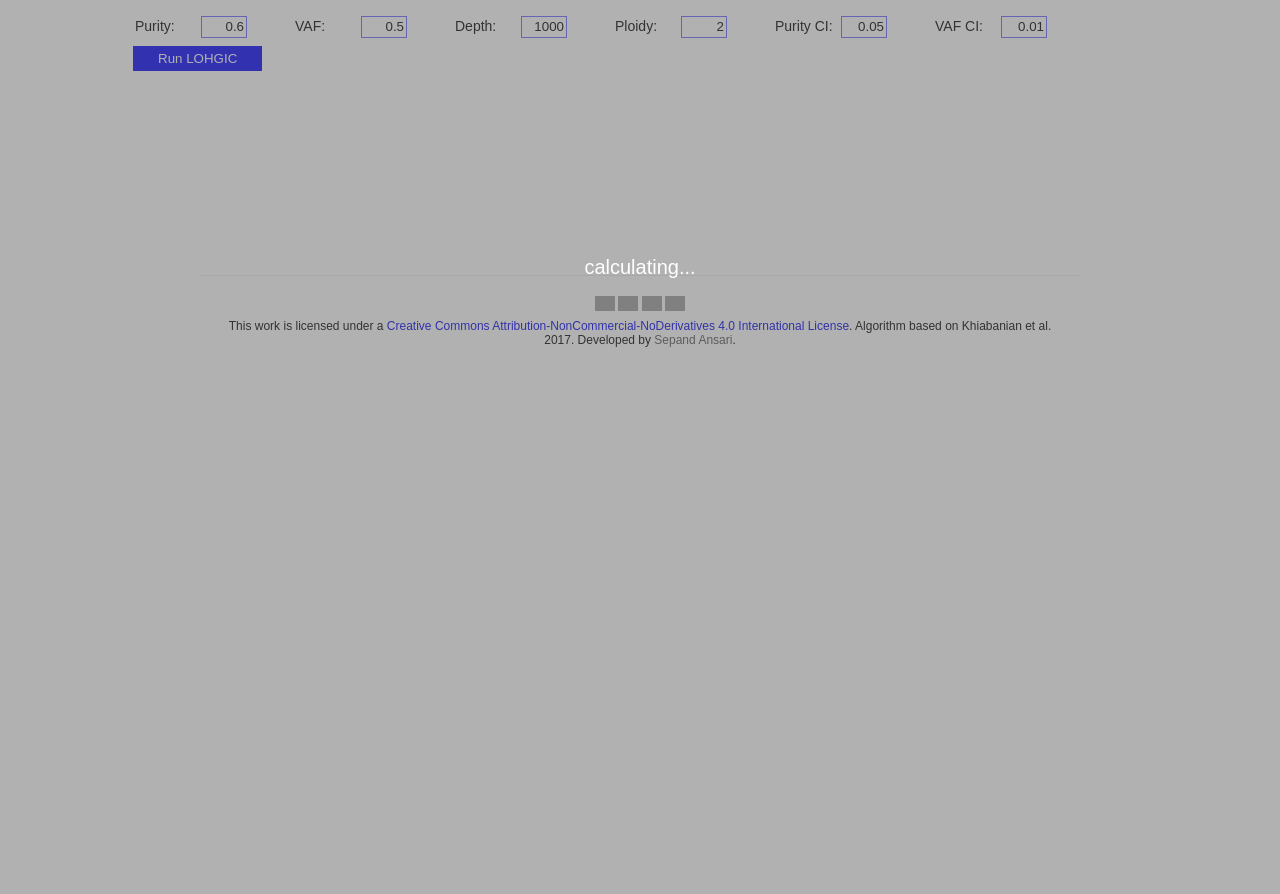
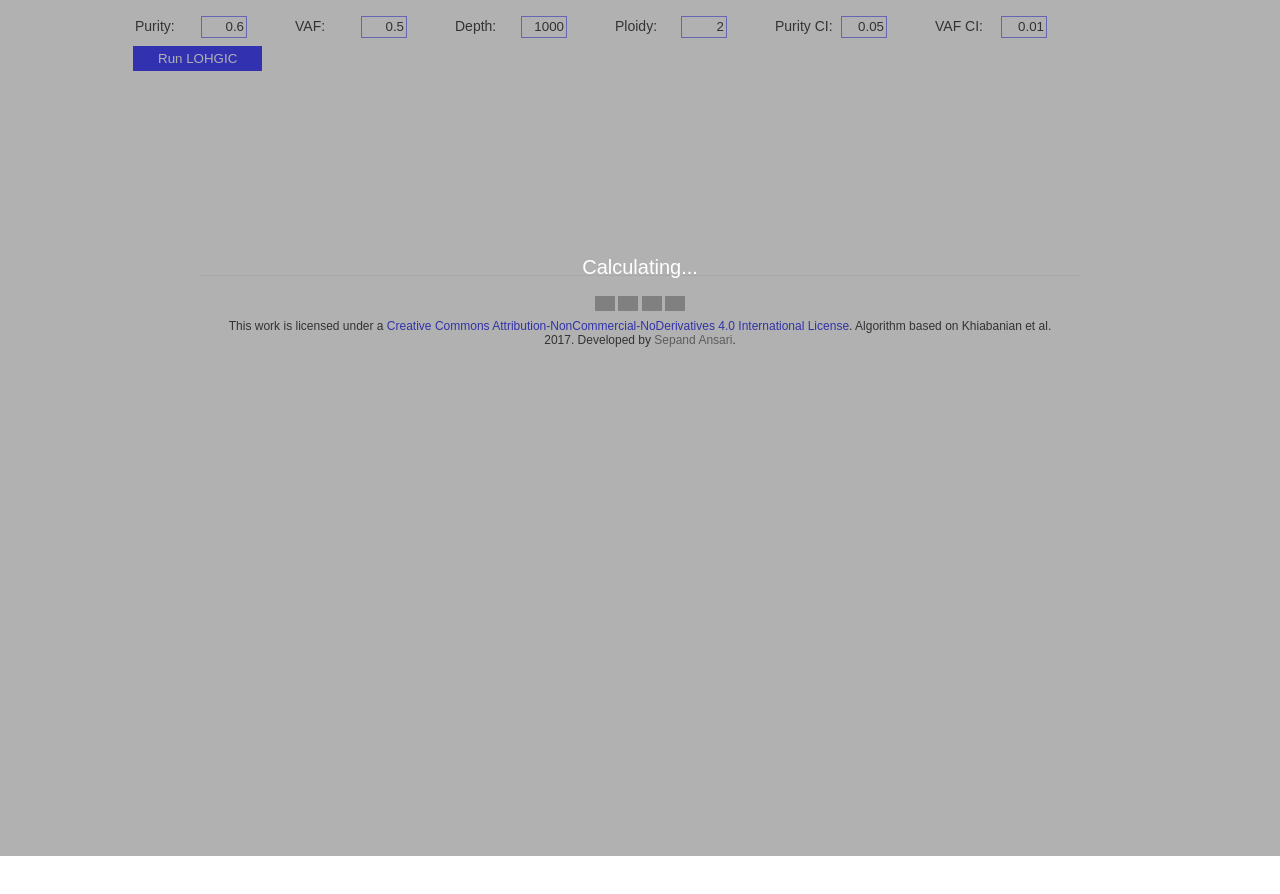
Before and after one commit to sepans/vaf-temp, a plain HTML site: page code/index.html in a window 1280 px wide. Shown: the top 894 px of the page. After the commit the page ends 856 px from the top, so only its background shows below. Drawn offline with Linux system fonts and the light colour scheme; grey boxes are pictures that could not be loaded.

Commit message:
Update index.html

```diff
--- a/code/index.html
+++ b/code/index.html
@@ -68,7 +68,7 @@
 		#calculating {
 			background-color: rgba(100, 100, 100, 0.5);
 			width: 100%;
-			height: 1000%;
+			height: 75%;
 			position: absolute;
 			top: 0;
 			left: 0;
@@ -128,7 +128,7 @@
 		<script src="lib/math.min.js"></script>
 	</head>
 	<body>
-		<div id='calculating'>calculating...</div>
+		<div id='calculating'>Calculating...</div>
 		<div class="container">
 <!-- 		<div class="desc">
 				<h1>title goes here</h1>
```
